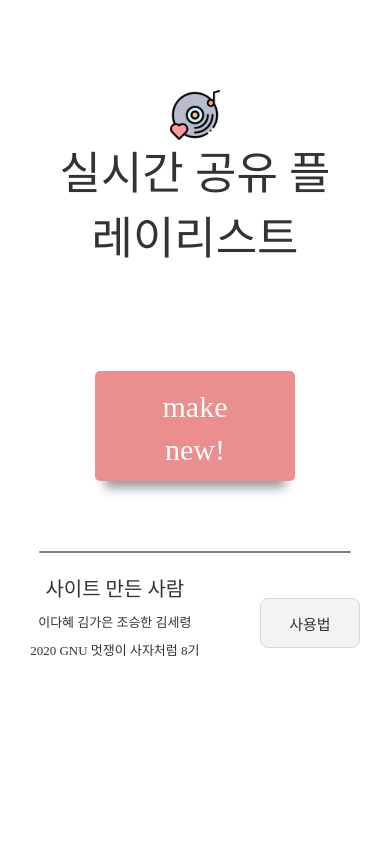
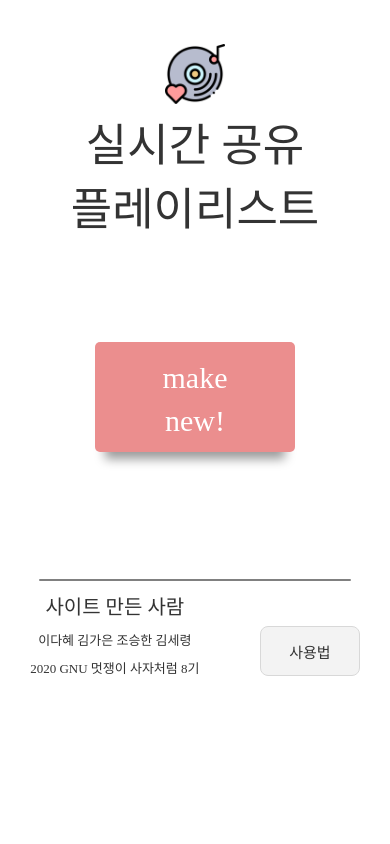
Before and after one commit to dahae0320/GLL_LIVE_PLAYLIST, a Django app: page / in a window 390 px wide. Run offline with Django 3.2, Linux system fonts and the light colour scheme; some libraries are stand-ins or nearby versions; some web fonts are replaced.

Commit message:
모바일 페이지 말풍선, 푸터크기 수정, 전체적 배치조금 하고 웹 검색결과컨테이너 수정

```diff
--- a/LivePlaylist/static/LivePlaylist/index.css
+++ b/LivePlaylist/static/LivePlaylist/index.css
@@ -176,7 +176,8 @@ span:hover + p.arrow_box {
         font-size: 45px;
         padding: 0px;
         margin-bottom: auto;
-        width: 300px;
+        margin-top:5vh !important;
+        width: 270px;
         margin:auto;
     }
     html{
@@ -191,15 +192,15 @@ span:hover + p.arrow_box {
         width: 100vw;
         min-height: 100vh !important;
         padding: 0;
-        padding-top: 20%;
         overflow:hidden !important;
         touch-action: none;
         position: fixed !important;
         overflow-y: scroll;
     }
     .picsong {
-        width: 50px;
-        height: 50px;
+        width: 60px;
+        height: 60px;
+        margin-bottom: 10px;
     }
     .button {
         display: inline-block;
@@ -232,6 +233,7 @@ span:hover + p.arrow_box {
     }
     #wrapper{
         width: 100vw;
+        height: 110px !important;
     }
     .maker{
         margin:auto;
@@ -246,16 +248,19 @@ span:hover + p.arrow_box {
         display: none;
         position: absolute;
         bottom: 70px;
-        width: 100px;
-        height: 60px;
+        width: 150px;
+        height: 100px;
         padding: 8px;
-        left: -10px;
+        left: -40px;
         border-radius: 8px;
         background: #ECEBEB;
         color: #333;
-        font-size: 20px;
+        font-size: 15px;
         opacity: 0.8;
         font-family: 'Handon3gyeopsal300g';
 
       }
+      .seperate{
+          margin-top:15vh;
+      }
 }
--- a/LivePlaylist/static/LivePlaylist/moblie_LivePlaylist.css
+++ b/LivePlaylist/static/LivePlaylist/moblie_LivePlaylist.css
@@ -25,6 +25,7 @@
 }
 #searchlist{
     display: flex !important;
+    height: 18vh;
 }
 .col-md-4{
     flex: 2;
@@ -52,6 +53,7 @@
     -webkit-box-orient: vertical;
 }
 .card-img{
-    padding-top: 35px;
+    padding:auto 0;
+    padding-top: 3vh;
 }
 /* 또 울어라 젊은 인생아.. */
--- a/LivePlaylist/templates/LivePlaylist/search_result.html
+++ b/LivePlaylist/templates/LivePlaylist/search_result.html
@@ -8,7 +8,7 @@
             <div class="col-md-6">
                 <div class="card-body">
                     <h5 class="card-title">{{ video.title }}</h5>
-                    <a href="{{ video.url }}" type="button" class="btn btn-dark">view</a>
+                    <!-- <a href="{{ video.url }}" type="button" class="btn btn-dark">view</a> -->
                     <p class="card-text">
                         <small class="text-muted">{{ video.duration }}</small>
                     </p>
```
